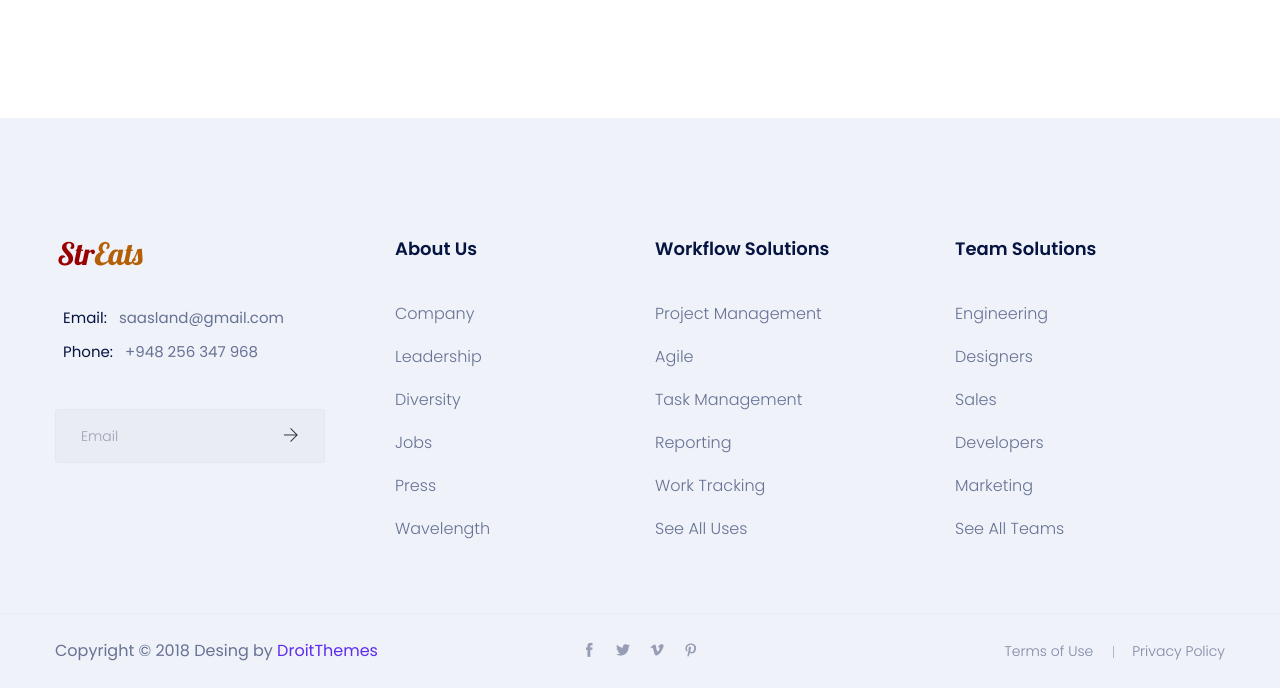
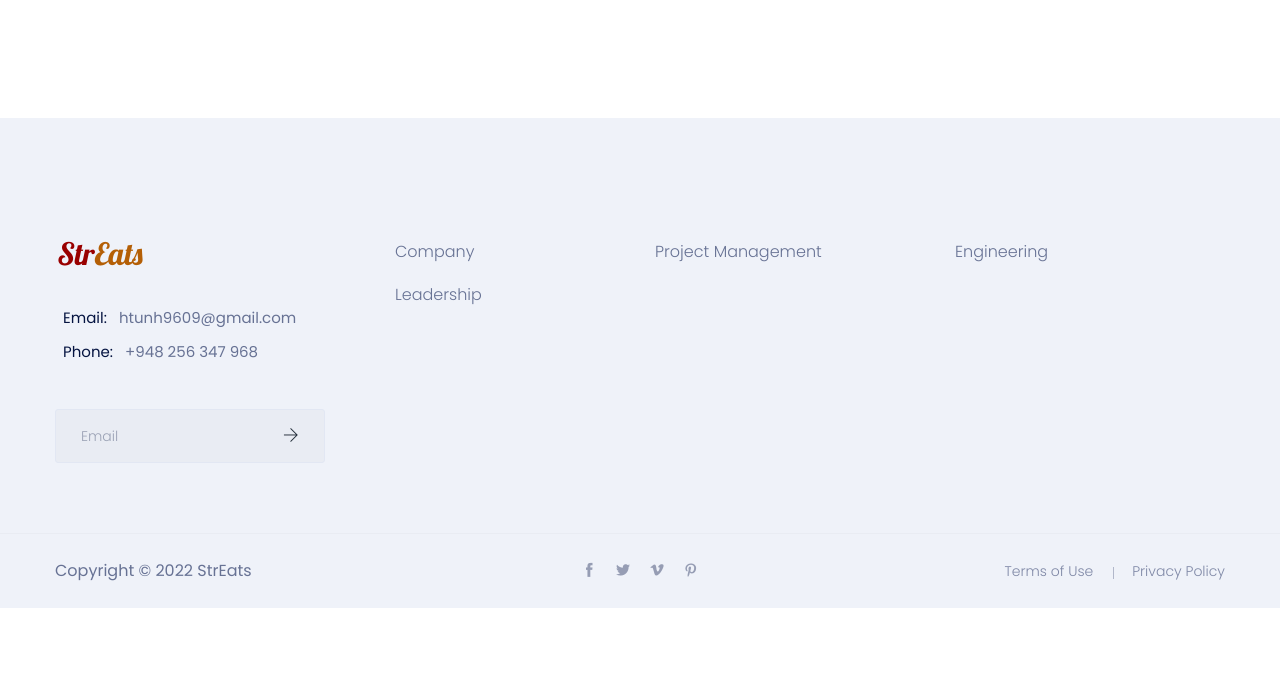
Before and after one commit to WalterYeYint/Food_Ordering_System_with_Recommendation, a PHP site: page /get_recommendation/ in a window 1280 px wide. Shown: the part 864-1552 px from the top of the page. After the commit the page ends 1472 px from the top, so only its background shows below. Run offline with PHP 8.4, Linux system fonts and the light colour scheme; data that the repository does not hold is empty; style sheets or scripts are compiled from the project's sources; some libraries are stand-ins or nearby versions.

Commit message:
fix: edited and commented out display texts;

```diff
--- a/footer.php
+++ b/footer.php
@@ -6,7 +6,7 @@
                             <div class="f_widget company_widget">
                                 <a href="index.html" class="f-logo"><img src="img/streats_logo.png" srcset="img/streats_logo.png" alt=""></a>
                                 <div class="widget-wrap">
-                                    <p class="f_400 f_p f_size_15 mb-0 l_height34"><span>Email:</span> <a href="mailto:saasland@gmail.com" class="f_400">saasland@gmail.com</a></p>
+                                    <p class="f_400 f_p f_size_15 mb-0 l_height34"><span>Email:</span> <a href="mailto:htunh9609@gmail.com" class="f_400">htunh9609@gmail.com</a></p>
                                     <p class="f_400 f_p f_size_15 mb-0 l_height34"><span>Phone:</span> <a href="tel:948256347968" class="f_400">+948 256 347 968</a></p>
                                 </div>
                                 <form action="#" class="f_subscribe mailchimp" method="post">
@@ -19,40 +19,40 @@
                         </div>
                         <div class="col-lg-3 col-md-6">
                             <div class="f_widget about-widget pl_40">
-                                <h3 class="f-title f_600 t_color f_size_18 mb_40">About Us</h3>
+                                <!-- <h3 class="f-title f_600 t_color f_size_18 mb_40">About Us</h3> -->
                                 <ul class="list-unstyled f_list">
                                     <li><a href="#">Company</a></li>
                                     <li><a href="#">Leadership</a></li>
-                                    <li><a href="#">Diversity</a></li>
+                                    <!-- <li><a href="#">Diversity</a></li>
                                     <li><a href="#">Jobs</a></li>
                                     <li><a href="#">Press</a></li>
-                                    <li><a href="#">Wavelength</a></li>
+                                    <li><a href="#">Wavelength</a></li> -->
                                 </ul>
                             </div>
                         </div>
                         <div class="col-lg-3 col-md-6">
                             <div class="f_widget about-widget">
-                                <h3 class="f-title f_600 t_color f_size_18 mb_40">Workflow Solutions</h3>
+                                <!-- <h3 class="f-title f_600 t_color f_size_18 mb_40">Workflow Solutions</h3> -->
                                 <ul class="list-unstyled f_list">
                                     <li><a href="#">Project Management</a></li>
-                                    <li><a href="#">Agile</a></li>
+                                    <!-- <li><a href="#">Agile</a></li>
                                     <li><a href="#">Task Management</a></li>
                                     <li><a href="#">Reporting</a></li>
                                     <li><a href="#">Work Tracking</a></li>
-                                    <li><a href="#">See All Uses</a></li>
+                                    <li><a href="#">See All Uses</a></li> -->
                                 </ul>
                             </div>
                         </div>
                         <div class="col-lg-3 col-md-6">
                             <div class="f_widget about-widget">
-                                <h3 class="f-title f_600 t_color f_size_18 mb_40">Team Solutions</h3>
+                                <!-- <h3 class="f-title f_600 t_color f_size_18 mb_40">Team Solutions</h3> -->
                                 <ul class="list-unstyled f_list">
                                     <li><a href="#">Engineering</a></li>
-                                    <li><a href="#">Designers</a></li>
+                                    <!-- <li><a href="#">Designers</a></li>
                                     <li><a href="#">Sales</a></li>
                                     <li><a href="#">Developers</a></li>
                                     <li><a href="#">Marketing</a></li>
-                                    <li><a href="#">See All Teams</a></li>
+                                    <li><a href="#">See All Teams</a></li> -->
                                 </ul>
                             </div>
                         </div>
@@ -63,7 +63,7 @@
                 <div class="container">
                     <div class="row align-items-center">
                         <div class="col-lg-4 col-md-5 col-sm-6">
-                            <p class="mb-0 f_400">Copyright © 2018 Desing by <a href="#">DroitThemes</a></p>
+                            <p class="mb-0 f_400">Copyright © 2022 StrEats</p>
                         </div>
                         <div class="col-lg-4 col-md-3 col-sm-6">
                             <div class="f_social_icon_two text-center">
```
